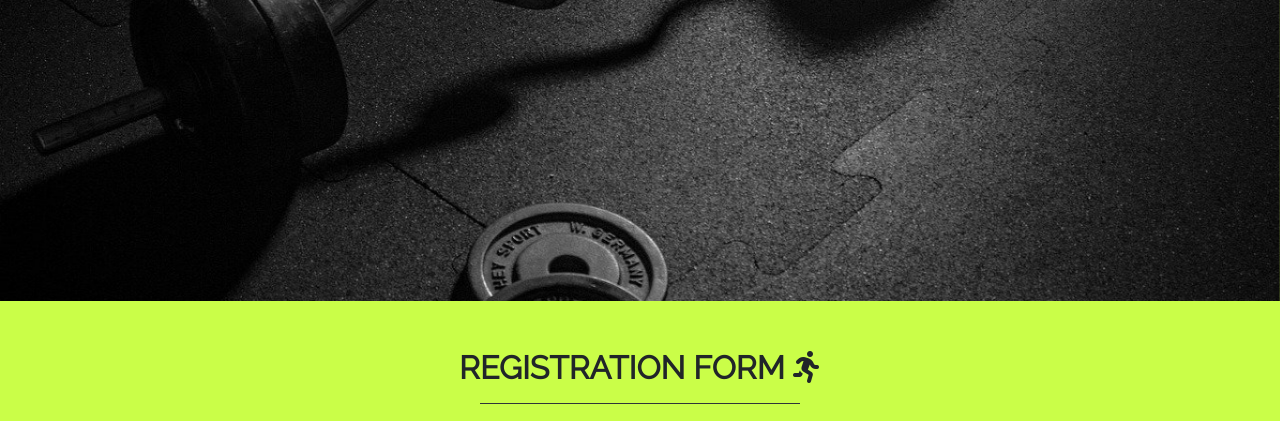
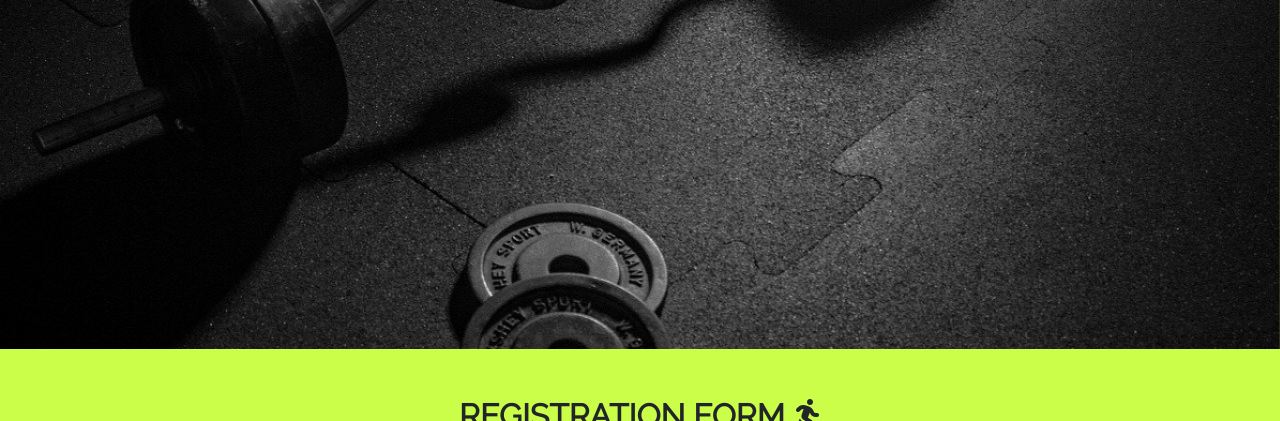
Before and after one commit to apurvashivam08/asgard-fitness, a plain HTML site: page registration.html in a window 1280 px wide. Shown: the part 379-800 px from the top of the page. Drawn offline with nearby package versions, Linux system fonts and the light colour scheme; a web font is replaced by a local one.

Commit message:
Update registration.html

```diff
--- a/registration.html
+++ b/registration.html
@@ -47,7 +47,7 @@
       </nav>
     </section>
 
-    <section id="header3" class="text-center">
+    <section id="header3" class="text-center mt-5">
       <h1 class="top">ASGARD FITNESS  <i class="fas fa-running"></i></h1>
       <h2 class="text-white font-weight-bolder h2-t">COMMIT TO BE FIT</h2>
     </section>
```
